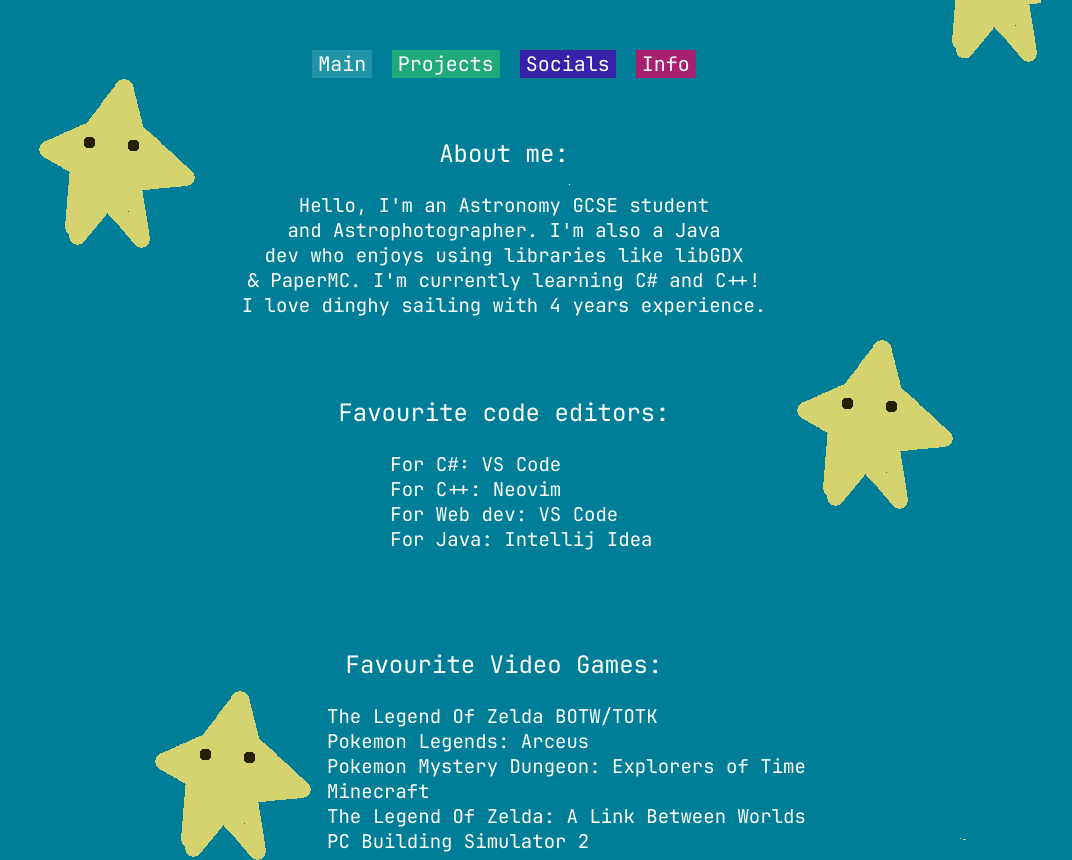
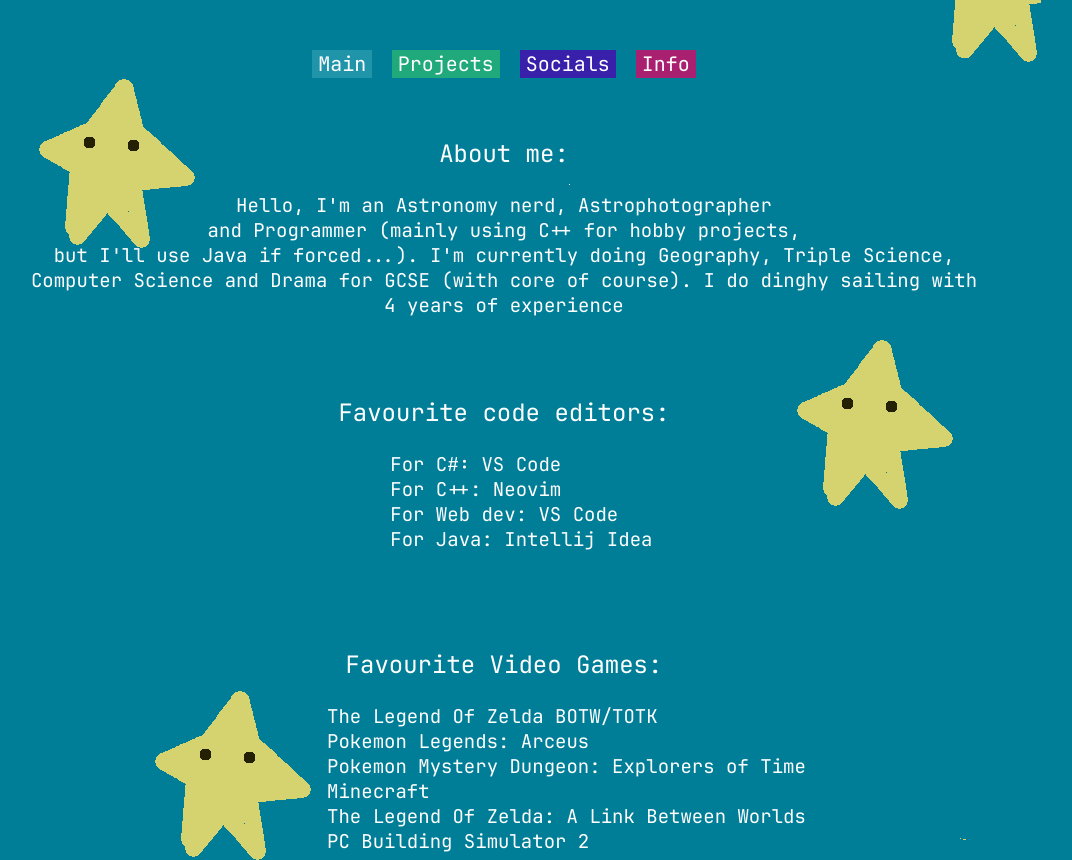
Before and after one commit to BlueNightFury46/bluenightfury46.github.io, a plain HTML site: page info.html in a window 1280 px wide. Shown: the top 860 px of the page, without its empty margins (136-1208 px from the left). Drawn offline with Linux system fonts and the light colour scheme.

Commit message:
Update info.html

```diff
--- a/info.html
+++ b/info.html
@@ -46,7 +46,7 @@
     <div style="text-align: center;font-family: JetBrains; color:white;margin-top:50px;"><button style="font-size:20px; font-family: JetBrains; color:white; border: none; background-color: rgb(32, 149, 170);" onclick="window.location.href='index.html';">Main</button> <button style="margin-left:10px;font-size:20px; font-family: JetBrains; color:white; border: none; background-color: rgb(32, 170, 124);" onclick="window.location.href='projects.html';">Projects</button><button style="font-size:20px;font-family: JetBrains; color:white; border: none; background-color: rgb(57, 32, 170);margin-right:20px;margin-left:20px;" onclick="window.location.href='socials.html';">Socials</button><button style="font-size:20px;font-family: JetBrains; color:white; border: none; background-color: rgb(170, 32, 113);" onclick="window.location.href='info.html';">Info</button></div>
     <br><br>
     <p style="text-align: center; color:white;font-family: JetBrains;font-size:24px;">About me:</p>
-    <p style="text-align: center; color:white;font-family: JetBrains;font-size:19px;">Hello, I'm an Astronomy GCSE student<br> and Astrophotographer. I'm also a Java<br>dev who enjoys using libraries like libGDX<br>& PaperMC. I'm currently learning C# and C++!<br>I love dinghy sailing with 4 years experience.</p>
+    <p style="text-align: center; color:white;font-family: JetBrains;font-size:19px;">Hello, I'm an Astronomy nerd, Astrophotographer<br>and Programmer (mainly using C++ for hobby projects,<br>but I'll use Java if forced...). I'm currently doing Geography, Triple Science,<br>Computer Science and Drama for GCSE (with core of course). I do dinghy sailing with<br>4 years of experience</p>
 
 
     <br><br>
```
